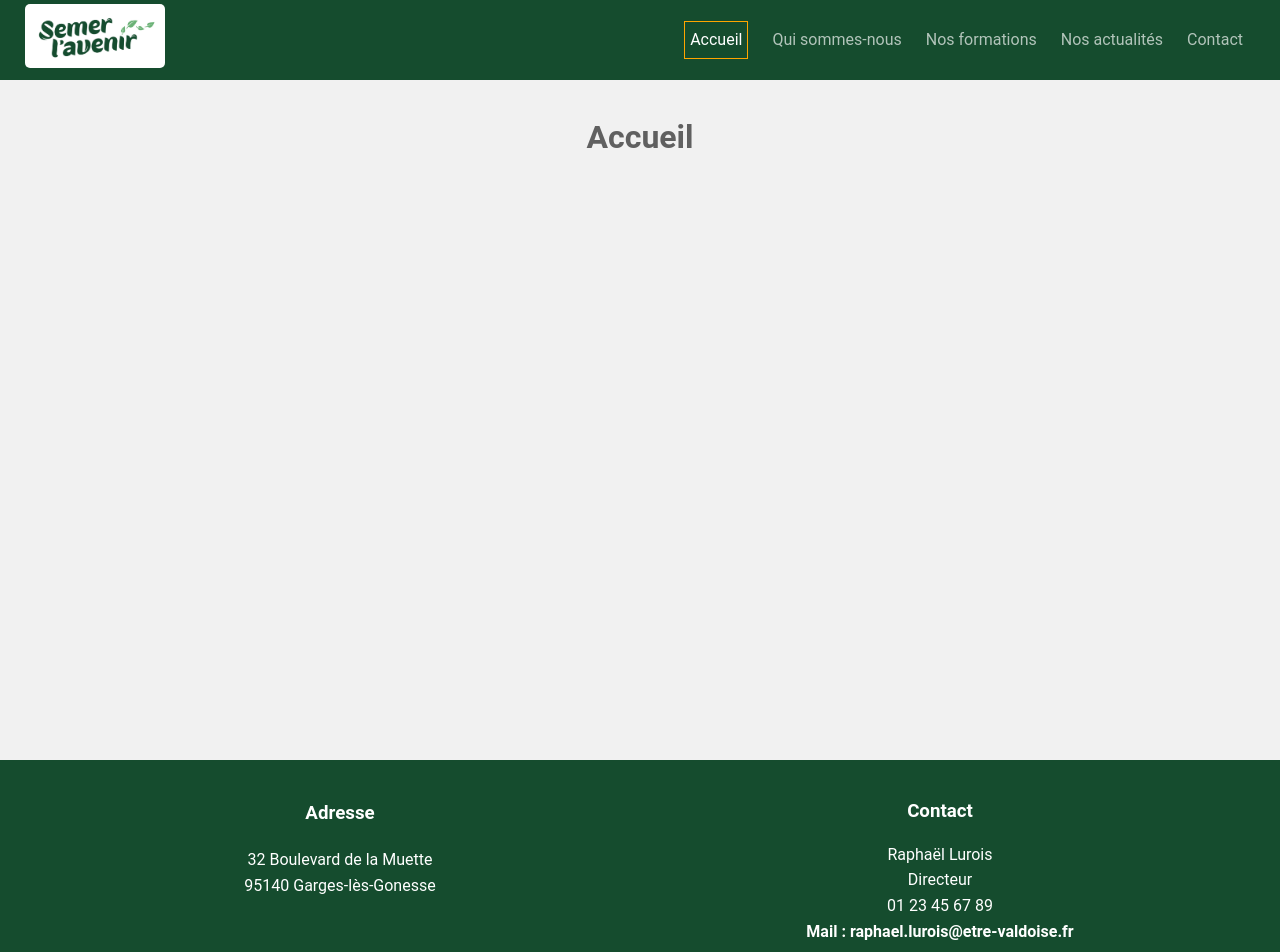
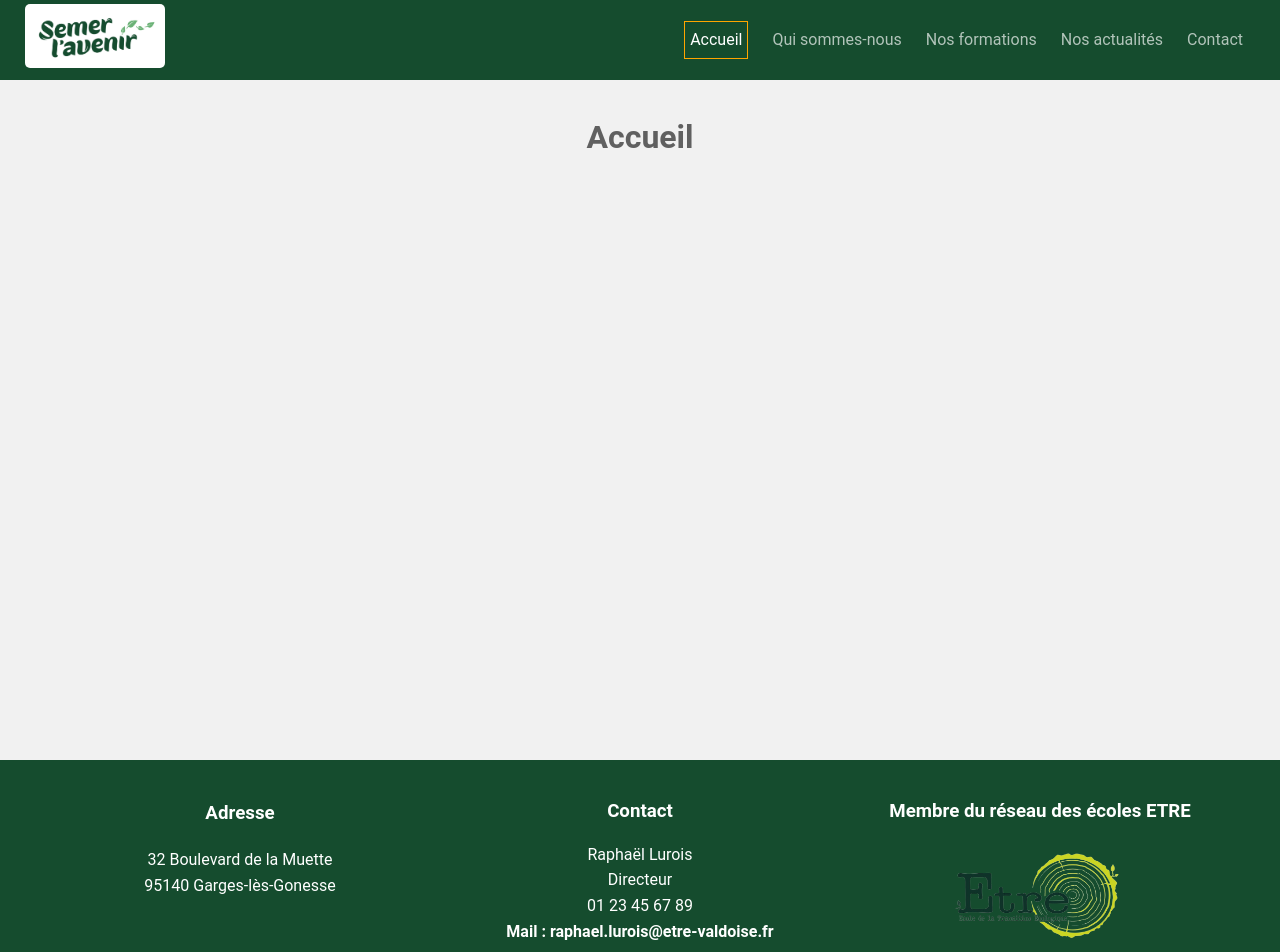
Before and after one commit to sermer12/sermer_avenir, a React (Vite) app in the folder frontend/: page / in a window 1280 px wide. Shown: the top 952 px of the page. Built offline with nearby package versions, Linux system fonts and the light colour scheme.

Commit message:
FOOTER: Mettre la mention : “Membre du réseau des écoles ETRE” avec logo

```diff
--- a/frontend/src/components/Footer.jsx
+++ b/frontend/src/components/Footer.jsx
@@ -25,6 +25,10 @@ const Footer = () => {
                 </a>
               </p>
             </div>
+            <div className="footer_container_content_center">
+              <h3>Membre du réseau des écoles ETRE</h3>
+              <img src="src/assets/etre-removebg-preview1.png" alt="ETRE" width="180" height="100"/>
+            </div>
           </div>
         </div>
       </footer>
```
Also changed, not shown: frontend/src/assets/etre-removebg-preview1.png (added).
